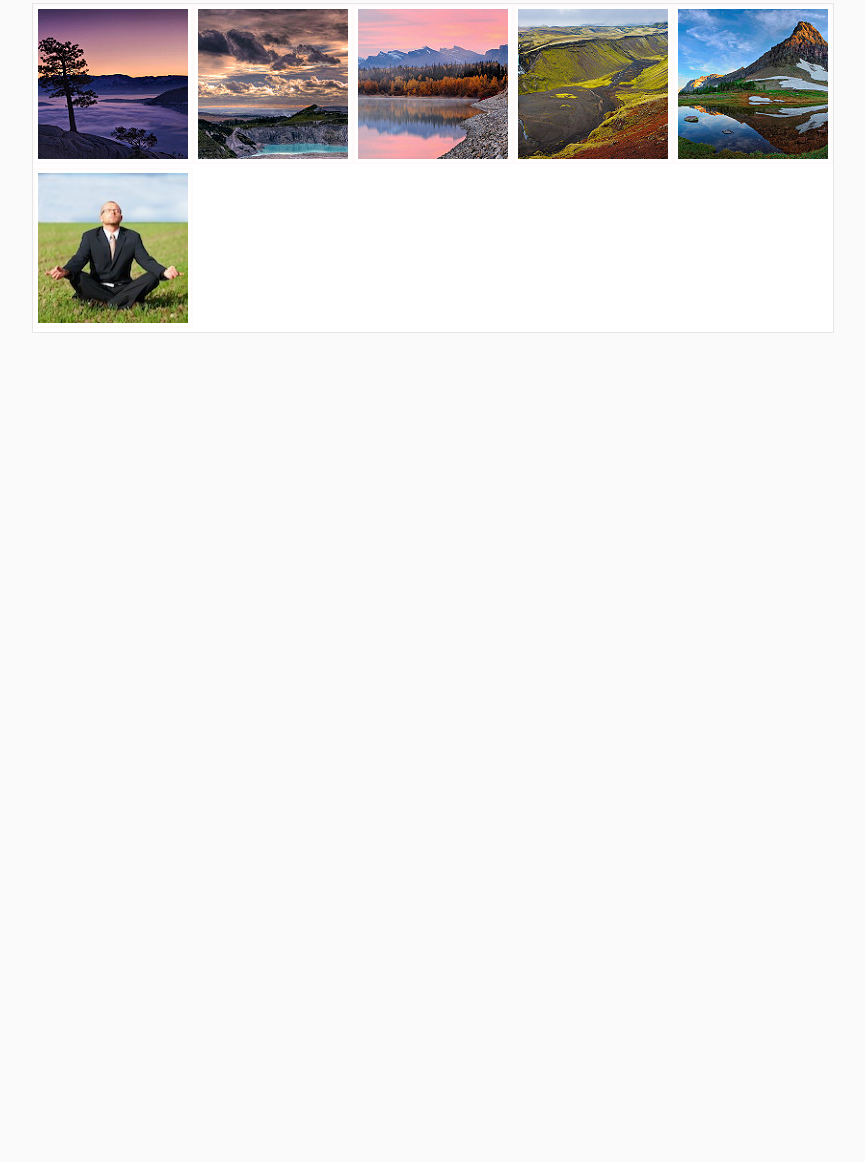
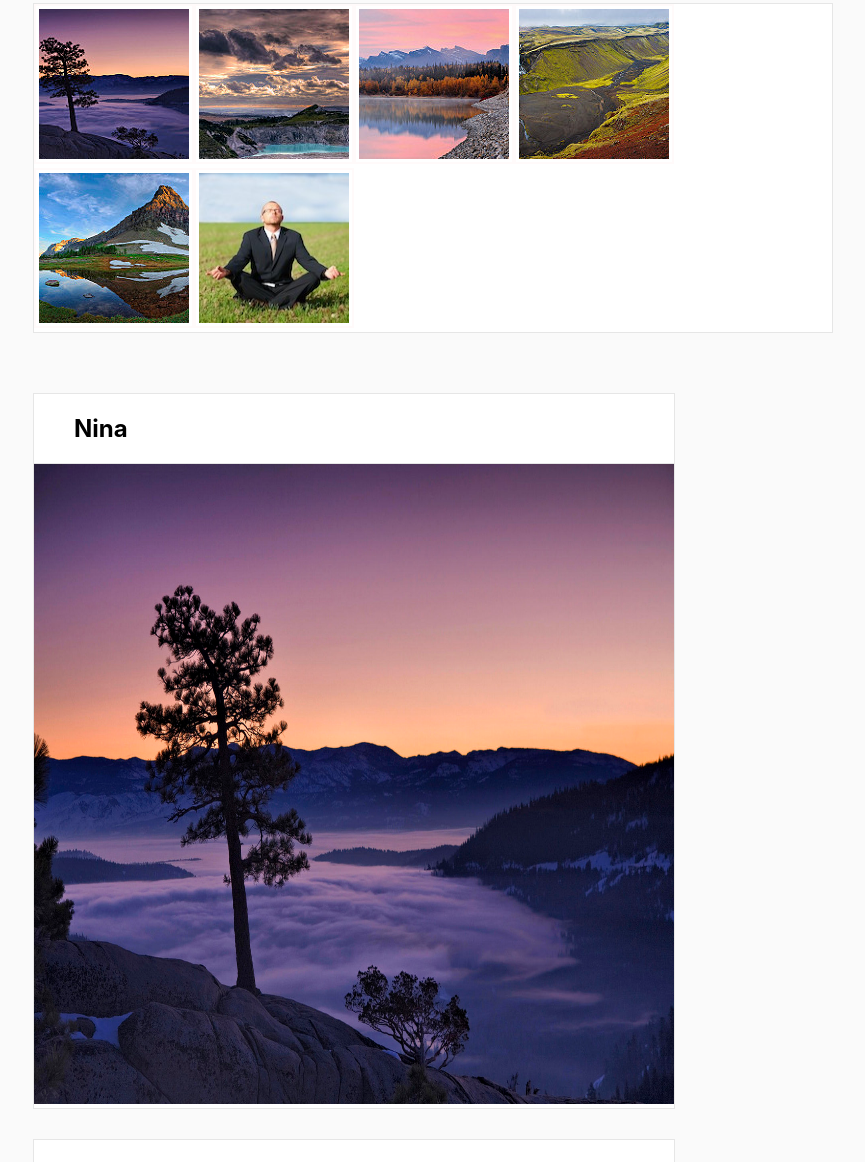
Before and after one commit to teaching-js/assignment, a website with bundled scripts: page index.html in a window 1280 px wide. Shown: the part 138-1300 px from the top of the page, without its empty margins (207-1072 px from the left). Before the commit the page ends 800 px from the top, so only its background shows below. Built offline with nearby package versions, Linux system fonts and the light colour scheme.

Commit message:
coming to life

```diff
--- a/data/feed.json
+++ b/data/feed.json
@@ -5,7 +5,8 @@
             "author": "Nina",
             "description_text": "My lounge",
             "published": "Sat Aug 04 2018 20:19:12 GMT+1000 (Australian Eastern Standard Time)",
-            "likes": []
+            "likes": [],
+            "comments": []
         },
         "thumbnail": "1_q.jpg",
         "src": "1_h.jpg"
@@ -16,7 +17,8 @@
             "author": "Sarah",
             "description_text": "",
             "published": "Sat Aug 04 2018 20:20:12 GMT+1000 (Australian Eastern Standard Time)",
-            "likes": []
+            "likes": [],
+            "comments": []
         },
         "thumbnail": "2_q.jpg",
         "src": "2_h.jpg"
@@ -27,7 +29,8 @@
             "author": "Sarah",
             "description_text": "",
             "published": "Sat Aug 04 2018 20:20:12 GMT+1000 (Australian Eastern Standard Time)",
-            "likes": []
+            "likes": [],
+            "comments": []
         },
         "thumbnail": "3_q.jpg",
         "src": "3_h.jpg"
@@ -38,7 +41,8 @@
             "author": "Sarah",
             "description_text": "",
             "published": "Sat Aug 04 2018 20:20:12 GMT+1000 (Australian Eastern Standard Time)",
-            "likes": []
+            "likes": [],
+            "comments": []
         },
         "thumbnail": "4_q.jpg",
         "src": "4_h.jpg"
@@ -49,7 +53,8 @@
             "author": "Sarah",
             "description_text": "",
             "published": "Sat Aug 04 2018 20:20:12 GMT+1000 (Australian Eastern Standard Time)",
-            "likes": []
+            "likes": [],
+            "comments": []
         },
         "thumbnail": "5_q.jpg",
         "src": "5_h.jpg"
@@ -60,7 +65,8 @@
             "author": "Sarah",
             "description_text": "",
             "published": "Sat Aug 04 2018 20:20:12 GMT+1000 (Australian Eastern Standard Time)",
-            "likes": []
+            "likes": [],
+            "comments": []
         },
         "thumbnail": "6_q.jpg",
         "src": "6_h.jpg"
--- a/index.html
+++ b/index.html
@@ -23,6 +23,7 @@
         <div id='feed'>
             <!-- inject feed data -->
         </div>
+        <div id='large-feed'></div>
     </main>
     <script type="module" src="src/main.js"></script>
 </body>
--- a/src/main.js
+++ b/src/main.js
@@ -6,13 +6,29 @@ import API from './api.js';
 
 const api  = new API();
 
-api.getFeed()
+// we can use this single api request multiple times
+const feed = api.getFeed();
+
+feed
 .then(posts => {
     posts.reduce((parent, post) => {
         const img = createElement('img', null,
-            { src: 'images/'+post.thumbnail, alt: post.meta.description_text, class: 'post' });
+            { src: 'images/'+post.thumbnail, alt: post.meta.description_text, class: 'post-thumb' });
         parent.appendChild(img);
         return parent;
 
     }, document.getElementById('feed'));
 });
+
+feed
+.then(posts => {
+    posts.reduce((parent, post) => {
+        const section = createElement('section', null, { class: 'post' });
+        section.appendChild(createElement('h2', post.meta.author, { class: 'post-title' }))
+        section.appendChild(createElement('img', null,
+        { src: 'images/'+post.src, alt: post.meta.description_text, class: 'post-image' }))
+        parent.appendChild(section)
+        return parent;
+    }, document.getElementById('large-feed'))
+    posts.map(console.log);
+});
--- a/styles/main.css
+++ b/styles/main.css
@@ -5,16 +5,23 @@ html, body {
     padding: 0;
     background-color: #fafafa;
     height: 100%;
+    font-family: -apple-system, 'Open Sans', 'Helvetica Neue', sans-serif;
 }
 
 .banner {
     display: flex;
     flex-direction: row;
+    flex-wrap: nowrap;
     justify-content: space-between;
+    align-items: center;
     padding: 10px;
     background-color:white;
     min-height: 60px;
     border-bottom: 1px solid rgba(0,0,0,.0975);
+}
+
+.banner > * {
+    margin: 10px 25px;
 }
 
 .nav {
@@ -23,23 +30,16 @@ html, body {
 }
 
 .nav-item {
-    background-color: #333;
+    background-color:black;
     margin: auto;
     padding: 5px;
     display: inline;
     list-style-type: none;
 }
 
-h1 {
-    margin: 10px 25px;
-    font-family: -apple-system, 'Open Sans', 'Helvetica Neue', sans-serif;
-}
-
 main {
-    border: 1px solid rgba(0,0,0,.0975);
     display: flex;
     max-width: 800px;
-    background-color: white;
     flex-direction: row;
     justify-content: space-between;
     align-items: center;
@@ -47,11 +47,40 @@ main {
     margin: 60px auto;
 }
 
+#feed {
+    background-color: white;
+    border: 1px solid rgba(0,0,0,.0975);
+}
+
+#large-feed {
+    margin: 30px auto;
+    width: 100%;
+}
+
+.post {
+    max-width: 640px;
+    overflow: hidden;
+    margin: 30px 0;
+    background-color: white;
+    border: 1px solid rgba(0,0,0,.0975);
+}
+
+.post-title {
+    padding: 20px 40px;
+    margin: 0;
+    border-bottom: 1px solid rgba(0,0,0,.0975);
+}
+
 /* Add your styles here */
-.post {
+.post-thumb {
     margin: 0;
     padding: 3px;
     width: 150px;
     height: 150px;
     border: 2px solid snow;
 }
+
+.post-image {
+    width: 640px;
+    height: 640px;
+}
```
